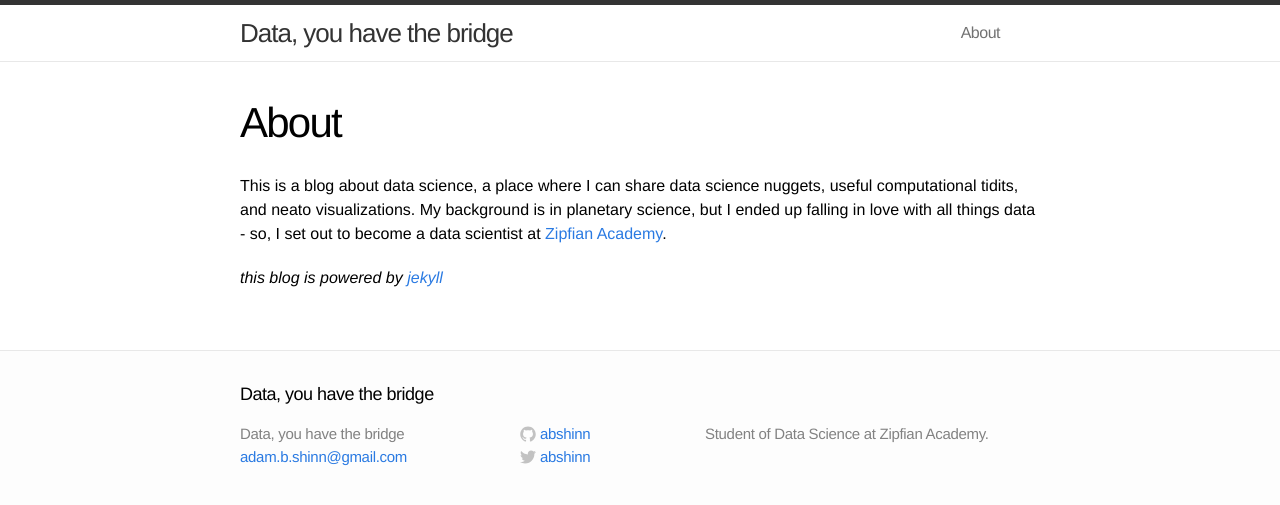
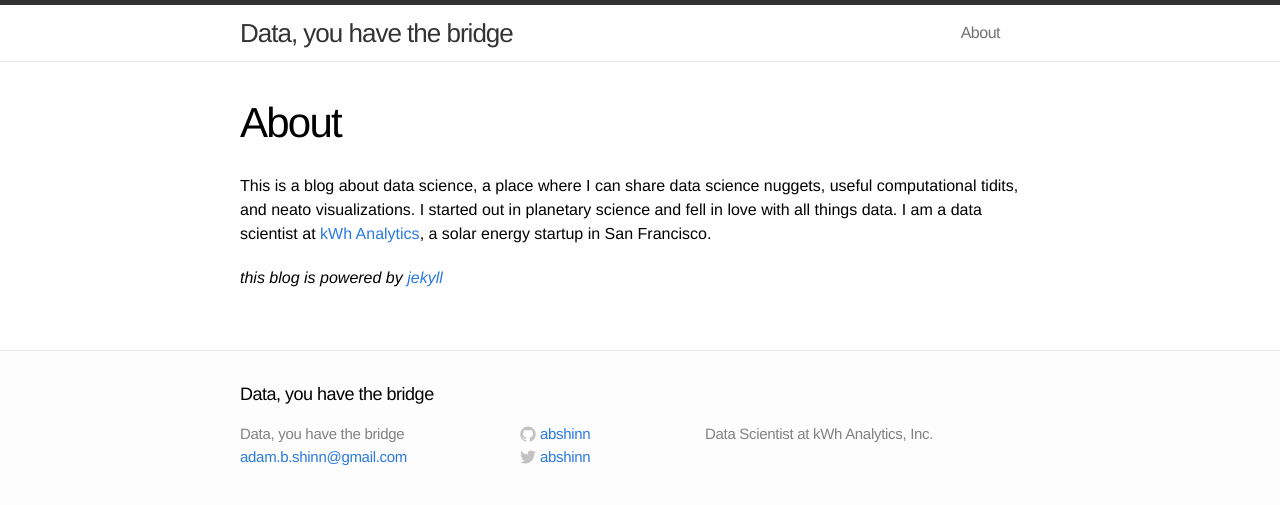
Before and after one commit to abshinn/abshinn.github.io, a Jekyll site: the page built from about.md, in a window 1280 px wide. Shown: the top 505 px of the page. Built offline with Jekyll 4.4.1, drawn with Linux system fonts in a browser that asks for light colours; Markdown is read by kramdown in place of the engine named in the settings.

Commit message:
Update about page and footer.

```diff
--- a/_config.yml
+++ b/_config.yml
@@ -2,7 +2,7 @@
 title: Data, you have the bridge
 email: adam.b.shinn@gmail.com
 username: abshinn
-description: "Student of Data Science at Zipfian Academy."
+description: "Data Scientist at kWh Analytics, Inc."
 baseurl: ""
 url: "http://abshinn.github.io"
 
--- a/about.md
+++ b/about.md
@@ -4,6 +4,6 @@ title: About
 permalink: /about/
 ---
 
-This is a blog about data science, a place where I can share data science nuggets, useful computational tidits, and neato visualizations. My background is in planetary science, but I ended up falling in love with all things data - so, I set out to become a data scientist at [Zipfian Academy](http://zipfianacademy.com).
+This is a blog about data science, a place where I can share data science nuggets, useful computational tidits, and neato visualizations. I started out in planetary science and fell in love with all things data. I am a data scientist at [kWh Analytics](www.kwhanalytics.com), a solar energy startup in San Francisco.
 
 _this blog is powered by_ [_jekyll_](http://jekyllrb.com/)
```
